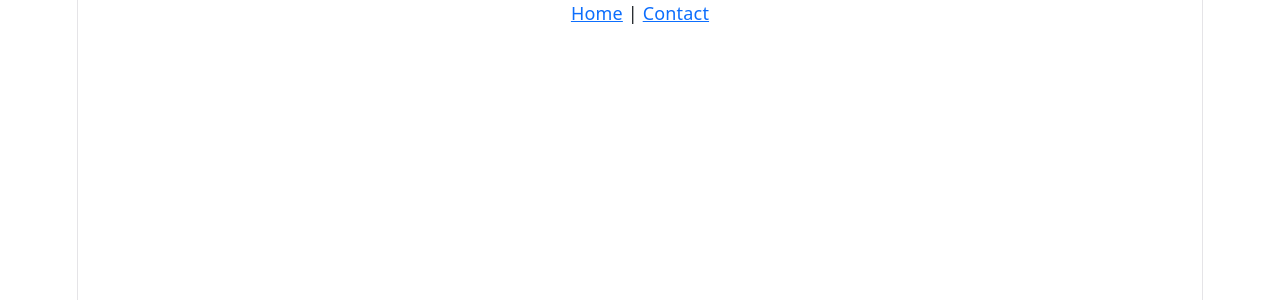
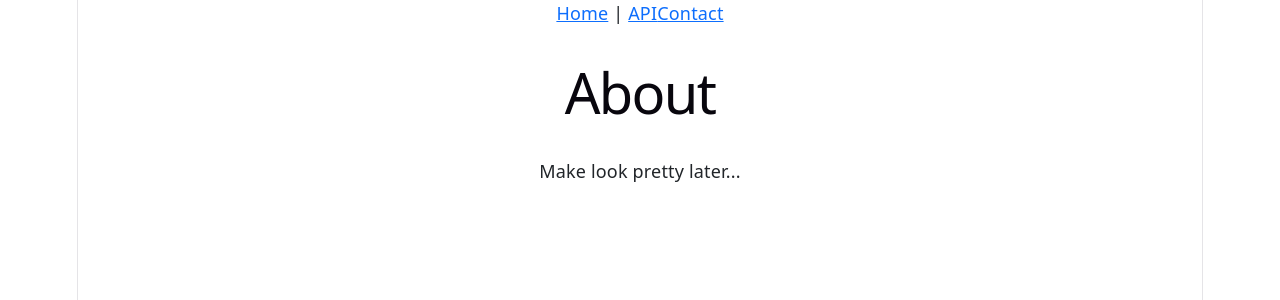
Before and after one commit to kyle138/sasaservice, a React (Vite) app in the folder frontend/: page /about in a window 1280 px wide. Before the commit this address had no page. Shown: the top 300 px of the page. Built offline with nearby package versions, Linux system fonts and the light colour scheme.

Commit message:
About placeholder

```diff
--- a/frontend/src/App.jsx
+++ b/frontend/src/App.jsx
@@ -1,5 +1,6 @@
 import { BrowserRouter, Routes, Route, NavLink } from 'react-router-dom';
 import Home from './pages/Home';
+import About from './pages/About';
 import Contact from './pages/Contact';
 import './App.css';
 
@@ -9,12 +10,14 @@ function App() {
       {/* Navigation */}
       <nav>
         <NavLink to="/">Home</NavLink> |{" "}
+        <NavLink to="/about">API</NavLink>
         <NavLink to="/contact">Contact</NavLink>
       </nav>
 
       {/* Routes */}
       <Routes>
         <Route path="/" element={<Home />} />
+        <Route path="/about" element={<About />} />
         <Route path="/contact" element={<Contact />} />
       </Routes>
     </BrowserRouter>
--- /dev/null
+++ b/frontend/src/pages/About.jsx
@@ -0,0 +1,12 @@
+import React from 'react';
+
+function About() {
+  return (
+    <>
+      <h1>About</h1>
+      <p>Make look pretty later...</p>
+    </>
+  )
+};
+
+export default About;
```
